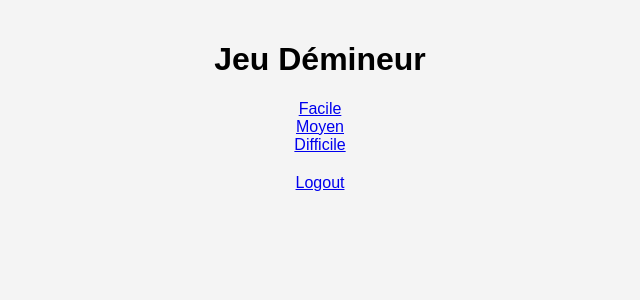
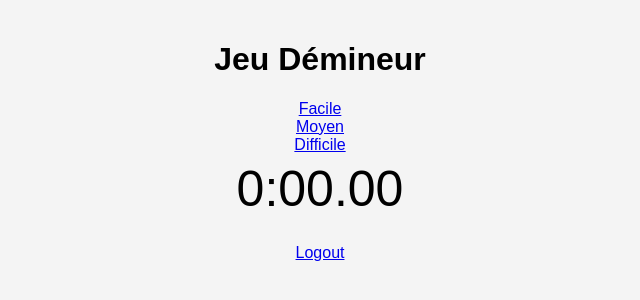
Before and after one commit to Leonidasw/FastAPI_projet, a FastAPI app: page /demineur in a window 1280 px wide. Shown: the top 300 px of the page, without its empty margins (320-960 px from the left). Run offline with FastAPI, Linux system fonts and the light colour scheme.

Commit message:
Change la façon de compter le temps + affichage du timer

```diff
--- a/server.py
+++ b/server.py
@@ -190,20 +190,8 @@ async def demineur_difficile(request:Request):
     response.set_cookie(key="difficulty", value="difficile")
     return response
 
-import time
-debut=-1
-@app.get("/timer")
-def timer():
-    global debut #Faute de solution, j'utilise un global
-    if debut==-1:
-        debut=time.perf_counter()
-    else:
-        return round(float(time.perf_counter())-float(debut),2)
-
 @app.get("/demineur/get_mine")
 async def get_mine(request:Request):
-    global debut
-    debut=-1
     difficulty = request.cookies.get("difficulty")
     if difficulty=="facile":
         nb_mines = 5
--- a/static/css/style_demineur.css
+++ b/static/css/style_demineur.css
@@ -93,3 +93,13 @@ body {
   .cell.mine {
     background-color: #ff4d4d;
   }
+
+p {
+  display: inline-flex;
+  align-items: center;
+  justify-content: center;
+  font-size: 50px;
+  margin: 0;
+  height: 70px;
+  width: 200px;
+}
--- a/static/js/demineur.js
+++ b/static/js/demineur.js
@@ -4,13 +4,6 @@ async function get_mine() {
     const result = await response.json(); // Parse le résultat JSON
     return JSON.parse(result);
   }
-
-async function timer() {
-  const url = 'http://127.0.0.1:8000/timer';
-  const response = await fetch(url);
-  const result = await response.json();
-  return result
-}
 
 //Création d'une fonction pour éviter de simplement envoyer le champ de mine sur html qui est visible par tous
 //Alors que la version précédent, on pouvait juste F12 et voir les réponses, maintenant les réponses ne sont plus visibles.
@@ -24,6 +17,9 @@ async function init(){
   //Fin
 
   //Initialisation des variables
+  temps = document.getElementById("timer")
+  let interval = 0
+  chrono=0
   compteur=false
   game=true
   nb_de_flag=0
@@ -59,7 +55,8 @@ async function init(){
       // Fonction pour révéler une case
   async function revealCell(row, col) {
     if (compteur===false){
-      timer()
+      interval = setInterval(update_Timer,10)
+      console.log(interval)
       compteur=true
     }
     if (game===false){
@@ -72,11 +69,12 @@ async function init(){
     const value = solutionMatrix[row][col];
 
     if (value === 9) {
+      clearInterval(interval)
       cell.classList.add("mine");
       cell.textContent = "💣";
       game=false
-      const temps = await timer()
-      alert("Vous avez perdu! Votre temps est "+temps)
+      temps = document.getElementById("timer")
+      alert("Vous avez perdu! Votre temps est "+ temps.textContent)
     } else {
       cell.textContent = value;
     }
@@ -98,13 +96,24 @@ async function init(){
   }
   async function check_win(){
     if (nb_de_flag === nb_mine && nb_uncovered === (rows * cols - nb_mine)) {
+      clearInterval(interval)
       game=false
-      const temps = await timer()
-      alert("Vous avez gagné ! Félicitations ! Votre temps est de "+temps);
+      temps=document.getElementById("timer")
+      alert("Vous avez gagné ! Félicitations ! Votre temps est de "+temps.textContent);
     }
+  }
+  // Timer
+  function update_Timer(){
+    const minutes= Math.floor(chrono/100/60);
+    centisecondes = chrono%100
+    secondes = Math.floor(chrono/100) %60
+    centisecondes=centisecondes<10 ? '0' + centisecondes : centisecondes;
+    secondes=secondes<10 ? '0' + secondes : secondes;
+    temps.innerHTML=`${minutes}:${secondes}.${centisecondes}`;
+    chrono++;
   }
 
 
 }
 
-init()
+init() //Initialisation du démineur
--- a/templates/demineur.html
+++ b/templates/demineur.html
@@ -11,8 +11,7 @@
   <a href="/demineur/facile">Facile</a>
   <a href="/demineur/moyen">Moyen</a>
   <a href="/demineur/difficile">Difficile</a>
-  <p hidden id="test">{{plateau}}</p> <!--Pour récuper le tableau dans Java Script-->
-
+  <p id="timer">0:00.00</p>
   <div id="game-container"></div> <!--Initiation du jeu-->
   <script src="../static/js/demineur.js"></script>
   <a href="/logout">Logout</a>
```
